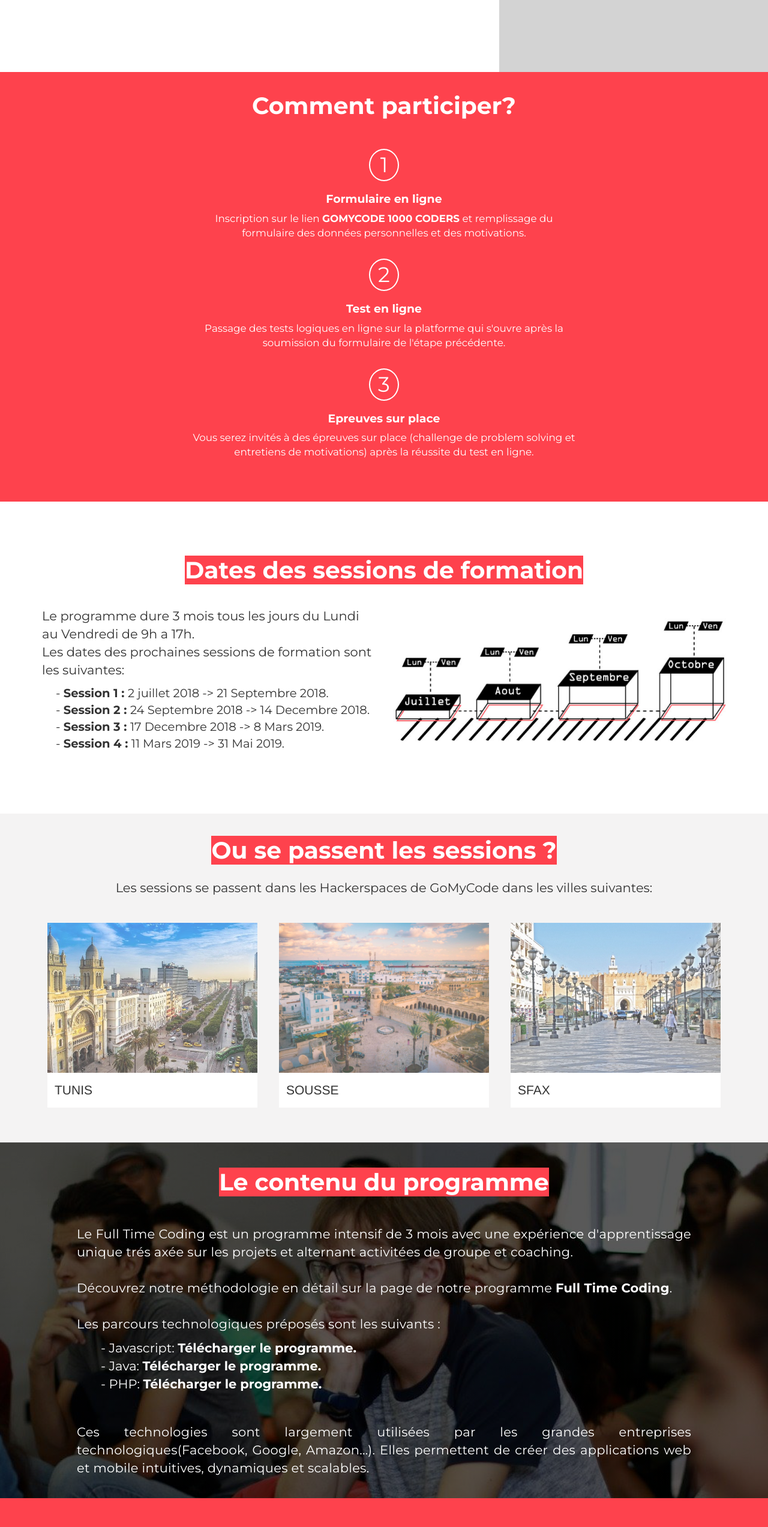
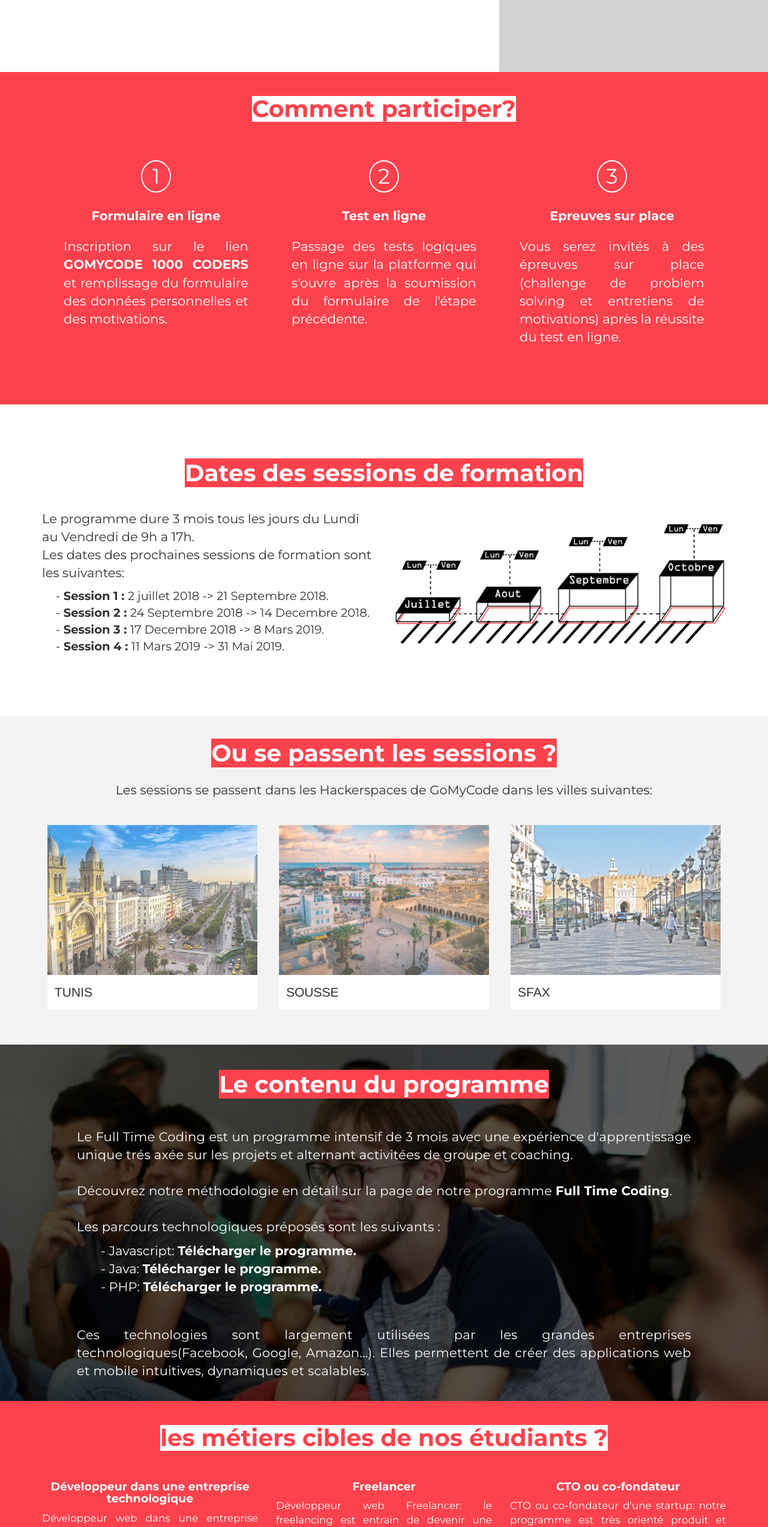
Before and after one commit to iChebbi/1000, a React app: page / in a window 1280 px wide. Shown: the part 1280-3825 px from the top of the page at 60% size. Built offline with nearby package versions, Linux system fonts and the light colour scheme; grey boxes are pictures that could not be loaded.

Commit message:
modif comment participer css landing page

```diff
--- a/src/components/LandingPage/Content/content.css
+++ b/src/components/LandingPage/Content/content.css
@@ -78,4 +78,7 @@
       height: auto;
       text-align: center;
     }
+    .content-text li{
+      text-align: left;
+    }
 }
--- a/src/components/LandingPage/Header/style.css
+++ b/src/components/LandingPage/Header/style.css
@@ -46,9 +46,7 @@
 }
 
 @media screen and (max-width: 768px) {
-  .post-logo {
-    display: none;
-  }
+
 }
 
 @media screen and (max-width: 576px) {
--- a/src/components/LandingPage/Opportunities/index.js
+++ b/src/components/LandingPage/Opportunities/index.js
@@ -6,19 +6,19 @@ class Opportunities extends React.Component {
     return (
       <div className='opportunities-container'>
         <div className='container'>
-          <h2>Quels sont les métiers cibles de nos étudiants ?</h2>
+          <h2>les métiers cibles de nos étudiants ?</h2>
           <div className='row'>
-            <div className='col-sm-4'>
+            <div className='opportunity col-xs-10 col-sm-4'>
               <h3>Développeur dans une entreprise technologique</h3>
               <p className='mt10'>Développeur web dans une entreprise technologique comme un éditeur de logiciel, une SS2I, un site de e-commerce ou une marketplace.</p>
             </div>
 
-            <div className='col-sm-4'>
+            <div className='opportunity col-xs-10 col-sm-4'>
               <h3>Freelancer</h3>
               <p className='mt10'>Développeur web Freelancer: le freelancing est entrain de devenir une option de carrière. Plusieurs sites postent chaque jours des milliers de projets à réaliser en mode Freelance.</p>
             </div>
 
-            <div className='col-sm-4'>
+            <div className='opportunity col-xs-10 col-sm-4'>
               <h3>CTO ou co-fondateur</h3>
               <p className='mt10'>CTO ou co-fondateur d'une startup: notre programme est très orienté produit et permet aux étudiants de créer leur produit technologique au cours de la formation.</p>
             </div>
--- a/src/components/LandingPage/Opportunities/style.css
+++ b/src/components/LandingPage/Opportunities/style.css
@@ -1,8 +1,9 @@
 .opportunities-container{
   background-color: rgb(254, 66, 77);
   text-align: center;
-  padding: 30px 0 30px;
+  padding: 20px 0 30px;
   color: white;
+
 }
 
 .opportunities-container h2{
@@ -10,6 +11,9 @@
   margin-bottom: 30px;
   font-family: "Montserrat";
   font-weight: bold;
+  color: rgb(254, 66, 77);
+  background-color: white;
+  display: inline-block;
 }
 
 .opportunities-container h3{
@@ -31,4 +35,8 @@
   .content-text{
     margin-top: -20px;
   }
+  .opportunity {
+    float: none !important;
+    margin: auto;
+  }
 }
--- a/src/components/LandingPage/WhereToBegin/WhereToBegin.css
+++ b/src/components/LandingPage/WhereToBegin/WhereToBegin.css
@@ -2,12 +2,13 @@
   background-color: rgb(254, 66, 77);
   color: white;
   text-align: center;
-  padding: 15px 0 40px;
+  padding: 20px 0 40px;
 }
 
 .wheretobegin-container h2{
-  background-color: rgb(254, 66, 77);
-  color: white;
+  background-color: white;
+
+  color: rgb(254, 66, 77);;
   display: inline-block;
   font-size: 2.8em;
   margin-bottom: 35px;
@@ -17,14 +18,21 @@
 
 .wheretobegin-container .steps{
   margin: 15px auto;
-  width: 80%;
-  max-width: 80%;
+  width: 100%;
+  max-width: 100%;
+  display: flex;
+  justify-content: space-between;
 }
 
 .steps .step{
   text-align: center;
-  width: 70%;
+  width: 27%;
   margin: 12px auto;
+}
+
+.mt10 {
+  text-align: justify;
+
 }
 
 .wheretobegin-container .number{
@@ -40,13 +48,15 @@
 }
 
 .wheretobegin-container h3{
-  font-size: 1.35em;
+  font-size: 1.5em;
   font-family: "Montserrat";
   font-weight: 600;
+  margin-bottom: 25px;
+  margin-top: 27px;
 }
 
 .wheretobegin-container p{
-  font-size: 1.2em;
+  font-size: 1.51em;
   margin-bottom: 30px;
   font-family: "Montserrat";
 }
@@ -67,4 +77,13 @@
   .wheretobegin-container h2{
     font-size: 2.5em;
   }
+
+  .wheretobegin-container .steps{
+    flex-direction: column;
+  }
+
+  .steps .step{
+    width: 60%;
+  }
+
 }
```
